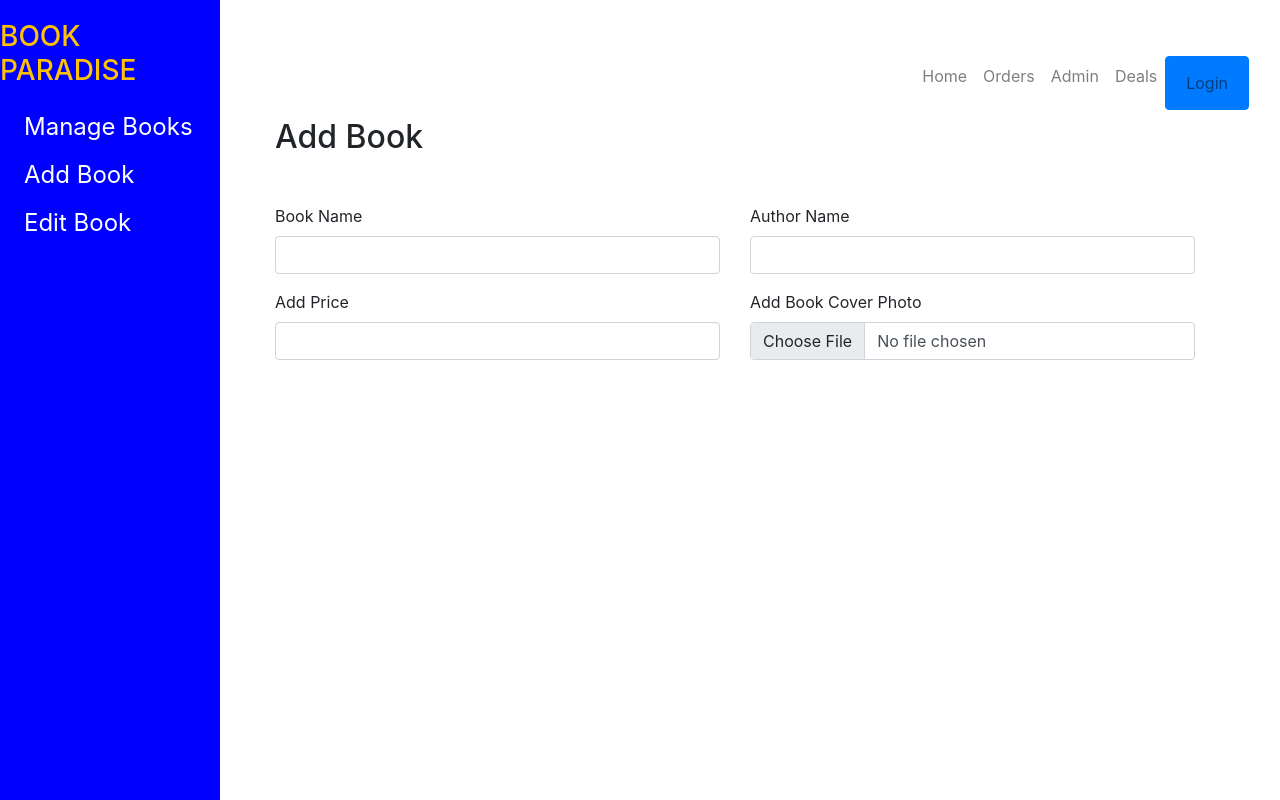
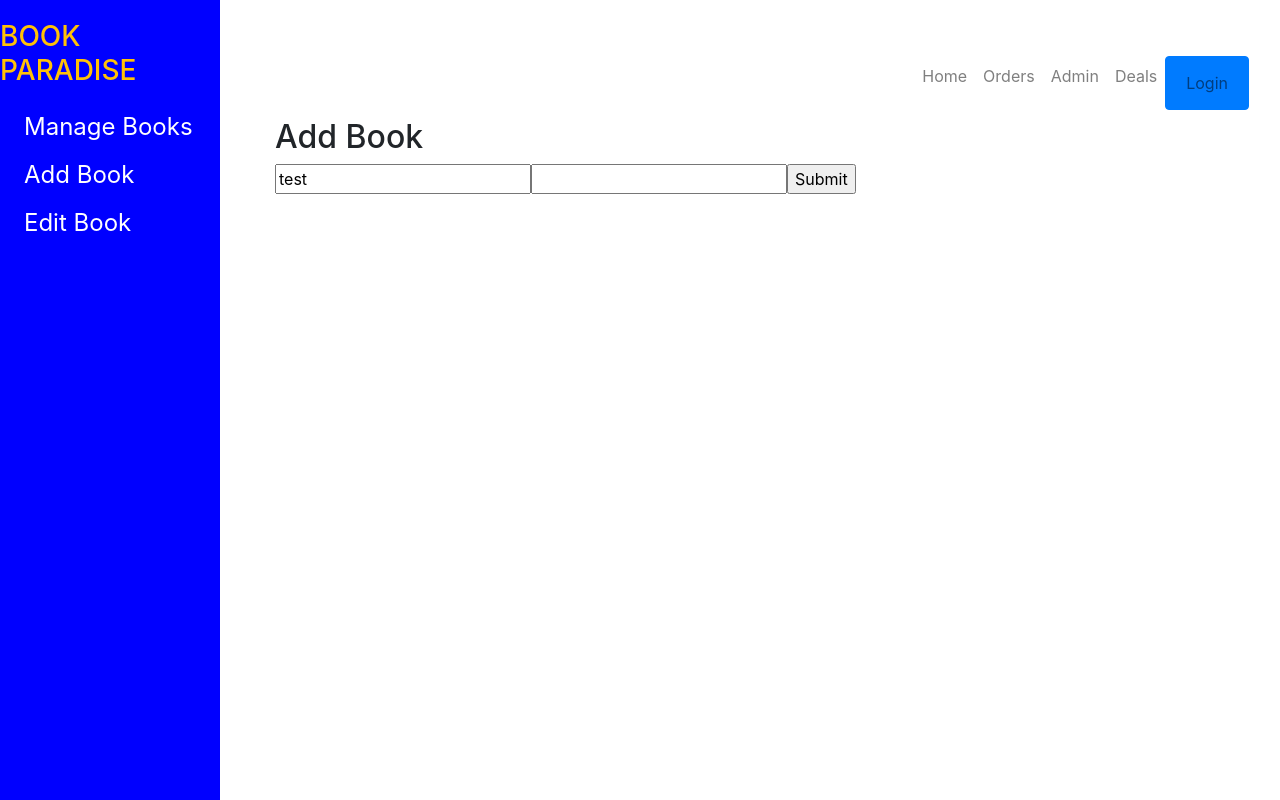
Before and after one commit to khanfaysal/book-region, a React (Create React App) app: page /add in a window 1280 px wide. Built offline with nearby package versions, Linux system fonts and the light colour scheme.

Commit message:
code running react hook form done

```diff
--- a/package.json
+++ b/package.json
@@ -10,6 +10,7 @@
     "react": "^17.0.2",
     "react-bootstrap": "^1.5.2",
     "react-dom": "^17.0.2",
+    "react-hook-form": "^6.15.5",
     "react-router-dom": "^5.2.0",
     "react-scripts": "4.0.3",
     "web-vitals": "^1.1.1"
--- a/src/components/Admin/Add/Add.js
+++ b/src/components/Admin/Add/Add.js
@@ -1,46 +1,25 @@
 import React from 'react';
+import { useForm } from "react-hook-form";
 import SideNav from '../../SideNav/SideNav';
 
 const Add = () => {
+    const { register, handleSubmit, watch, errors } = useForm();
+    const onSubmit = data => console.log(data);
     return (
         <div className = "container">
              <div className = "row">
              <div className = "col-md-2">
                  <SideNav></SideNav>
              </div>
-             <div className = "col-md-10">
-                <h2>Add Book</h2>
-                <form action="" className = "mt-5">
-                 <div className = "row">
-                     <div className = "col">
-                         <div className = "mb-3">
-                            <label for="bookName" class="form-label">Book Name</label>
-                            <input type="text" class="form-control" id="bookName" />
-                         </div>
-                     </div>
-                     <div className = "col">
-                         <div className = "mb-3">
-                            <label for="authorName" class="form-label">Author Name</label>
-                            <input type="text" class="form-control" id="authorName" />
-                         </div>
-                     </div>
-                 </div>
-                 <div className = "row">
-                     <div className = "col">
-                         <div className = "mb-3">
-                            <label for="bookPrice" class="form-label">Add Price</label>
-                            <input type="number" class="form-control" id="bookPrice" />
-                         </div>
-                     </div>
-                     <div className = "col">
-                         <div className = "mb-3">
-                            <label for="addCover" class="form-label">Add Book Cover Photo</label>
-                            <input type="file" class="form-control" id="addCover" />
-                         </div>
-                     </div>
-                 </div>
-             </form>
-             </div>
+                <div className = "col-md-10">
+                    <h2>Add Book</h2>
+                    <form onSubmit={handleSubmit(onSubmit)}>
+                        <input name="example" defaultValue="test" ref={register} />
+                        <input name="exampleRequired" ref={register({ required: true })} />
+                        {errors.exampleRequired && <span>This field is required</span>}
+                        <input type="submit" />
+                    </form>
+                </div>
              </div>
         </div>
     );
--- a/src/components/Product/Product.js
+++ b/src/components/Product/Product.js
@@ -4,7 +4,7 @@ import { Link } from 'react-router-dom';
 const Product = () => {
     return (
         <div className="container">
-            <div className="card" style={{width: "18rem"}}>
+            <div className="card shadow-none p-3 mb-5 bg-light rounded" style={{width: "18rem"}}>
             <img src="..." className="card-img-top" alt="..."/>
             <div className="card-body">
                 <h5 className="card-title">Card title</h5>
```
Also changed, not shown: 1 other file (tests, documents, lock files or other folders).
